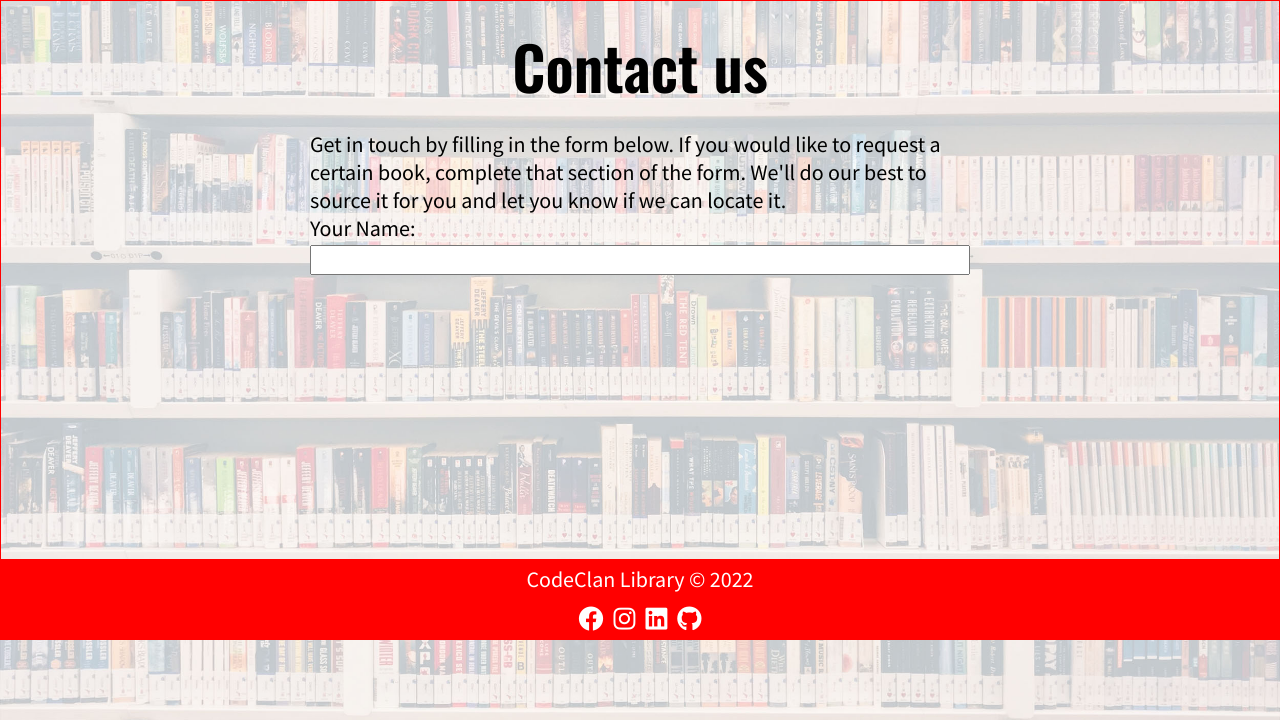
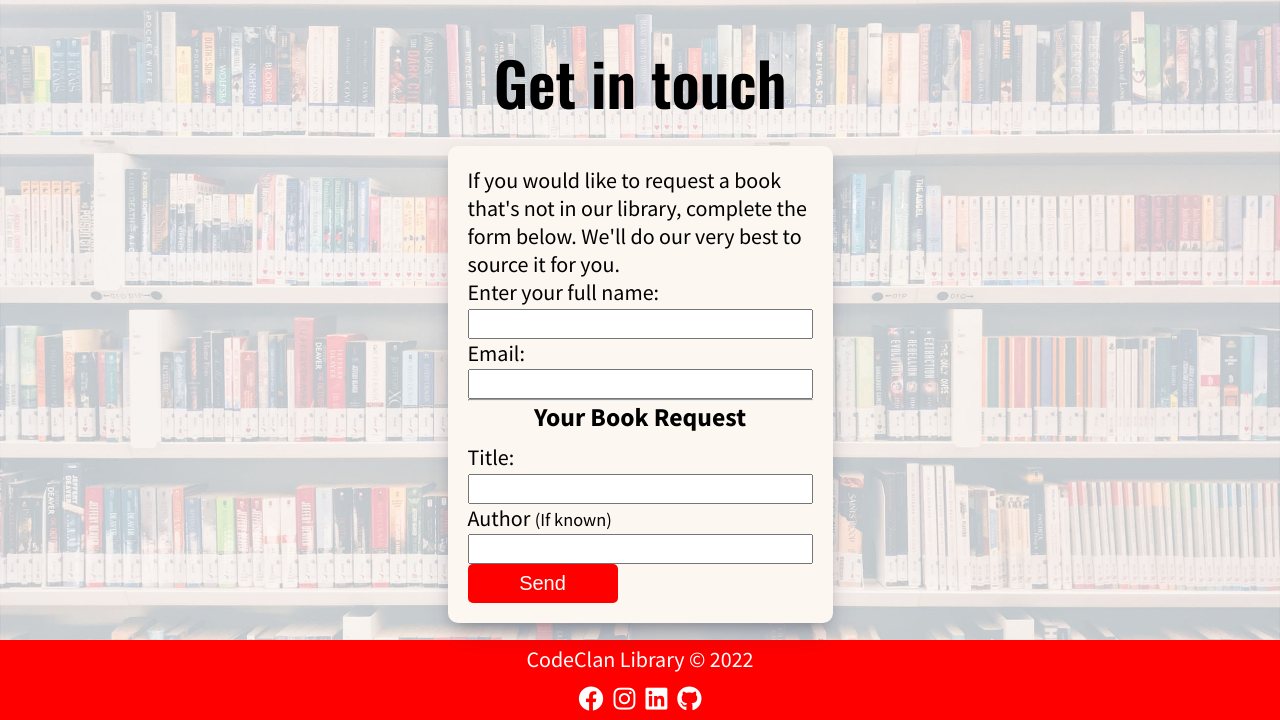
Before and after one commit to ST3V3NP3RRY/Codeclan_library_w3_homework, a Flask app: page /contact in a window 1280 px wide. Shown: the part 80-800 px from the top of the page. Run offline with Flask 2, Linux system fonts and the light colour scheme.

Commit message:
Added contact form to website for book requests with route to thank you page to let users know the from had been submitted. Still some styling issues to take care of.

```diff
--- a/controllers/controller.py
+++ b/controllers/controller.py
@@ -58,3 +58,8 @@ def delete(title):
 @app.route("/contact")
 def contact():
     return render_template("contact.html")
+
+
+@app.route("/contact", methods=["POST"])
+def thanks():
+    return render_template("thanks.html")
--- a/static/css/main.css
+++ b/static/css/main.css
@@ -19,10 +19,9 @@ body {
 }
 
 main {
-  /* max-width: 70%; */
-  margin: 0 auto;
-  border: 1px solid red;
-  min-height: 70vh;
+  display: flex;
+  flex-direction: column;
+  align-items: center;
 }
 
 a {
@@ -113,6 +112,8 @@ nav > ul > li > a:hover {
   border-radius: 1rem;
   box-shadow: rgba(50, 50, 93, 0.25) 0px 13px 27px -5px,
     rgba(0, 0, 0, 0.3) 0px 8px 16px -8px;
+  width: 90%;
+  margin: 0 auto;
 }
 
 .add_book_form {
@@ -205,13 +206,20 @@ label {
   margin: 4rem 0;
 }
 
-.book_container {
+.book_container,
+.contact_form_container {
   width: 38.5rem;
   padding: 2rem;
   background-color: rgb(252, 247, 241);
   border-radius: 1rem;
   box-shadow: rgba(50, 50, 93, 0.25) 0px 13px 27px -5px,
     rgba(0, 0, 0, 0.3) 0px 8px 16px -8px;
+}
+
+.book_container {
+  display: flex;
+  flex-direction: column;
+  justify-content: space-between;
 }
 
 .book_container > p {
@@ -246,8 +254,15 @@ label {
 /* ---- Contact page styles ---- */
 
 .contact_container {
-  max-width: 66rem;
-  margin: 0 auto;
+  display: flex;
+  flex-direction: column;
+  height: 80vh;
+  justify-content: center;
+  align-items: center;
+}
+
+.contact_form_container {
+  max-width: 60rem;
 }
 
 /* ---- End of Contact page styles ---- */
@@ -278,3 +293,5 @@ footer {
 }
 
 /* ---- End of Footer styles ---- */
+
+/* --- Responsive Styles --- */
--- a/templates/contact.html
+++ b/templates/contact.html
@@ -1,17 +1,36 @@
 {% extends "base.html" %} {% block content %}
 
-<h2>Contact us</h2>
 <div class="contact_container">
+  <h2>Get in touch</h2>
+  <div class="contact_form_container">
     <p>
-    Get in touch by filling in the form below. If you would like to request a
-    certain book, complete that section of the form. We'll do our best to source
-    it for you and let you know if we can locate it.
+      If you would like to request a book that's not in our library, complete the form below. We'll do our very best to source it for you.
     </p>
 
     <form action="" method="post">
-    <label for="name">Your Name:</label>
-    <input type="text" id="name" name="name" />
+      <div>
+        <label for="name">Enter your full name:</label>
+        <input type="text" id="name" name="name" required />
+      </div>
+      <div>
+        <label for="name">Email:</label>
+        <input type="email" id="email" name="email" required />
+      </div>
+      <hr />
+      <h3>Your Book Request</h3>
+      <div>
+        <label for="title">Title:</label>
+        <input type="text" id="title" name="titler" />
+      </div>
+
+      <div>
+        <label for="author">Author <small>(If known)</small></label>
+        <input type="text" id="author" name="author" />
+      </div>
+      <input class="form_btn" type="submit" value="Send" />
+      </div>
     </form>
   </div>
 
   {% endblock %}
+</div>
```
Also changed, not shown: templates/thanks.html (added, +11 -0 lines). Lines whose indentation alone changed are shown as unchanged.
